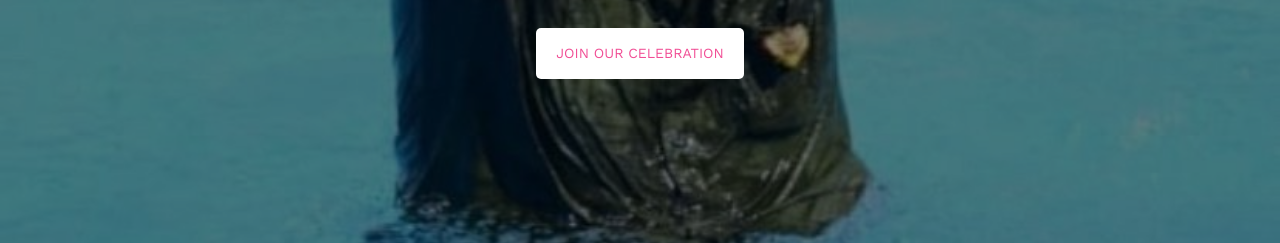
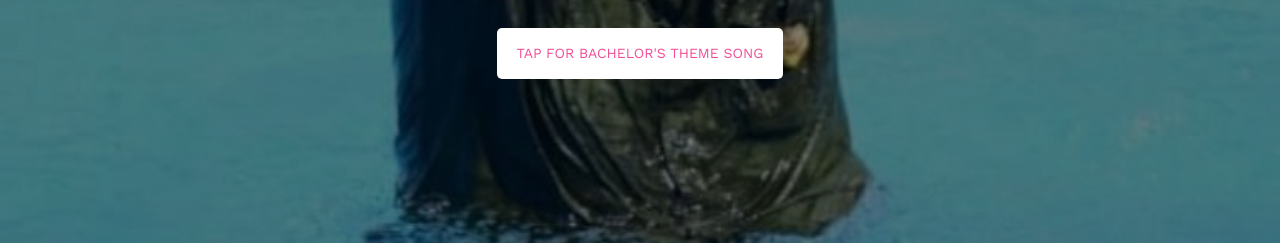
Before and after one commit to smoothAutomaton/pankaj, a plain HTML site: page index.html in a window 1280 px wide. Shown: the part 557-800 px from the top of the page. Drawn offline with nearby package versions, Linux system fonts and the light colour scheme; files whose address does not match are found by name.

Commit message:
Update index.html

```diff
--- a/index.html
+++ b/index.html
@@ -148,7 +148,7 @@ strong {
 							<h1>Pankaj Chaudhary </h1>
 							<h2>Inviting you on his Bachalor's Party</h2>
 							<div class="simply-countdown simply-countdown-one"></div>
-							<p><button id="tapToPlay" class="btn btn-default btn-sm">Join Our Celebration</button></p>
+							<p><button id="tapToPlay" class="btn btn-default btn-sm">Tap for Bachelor's Theme Song</button></p>
 
 
 						</div>
```
